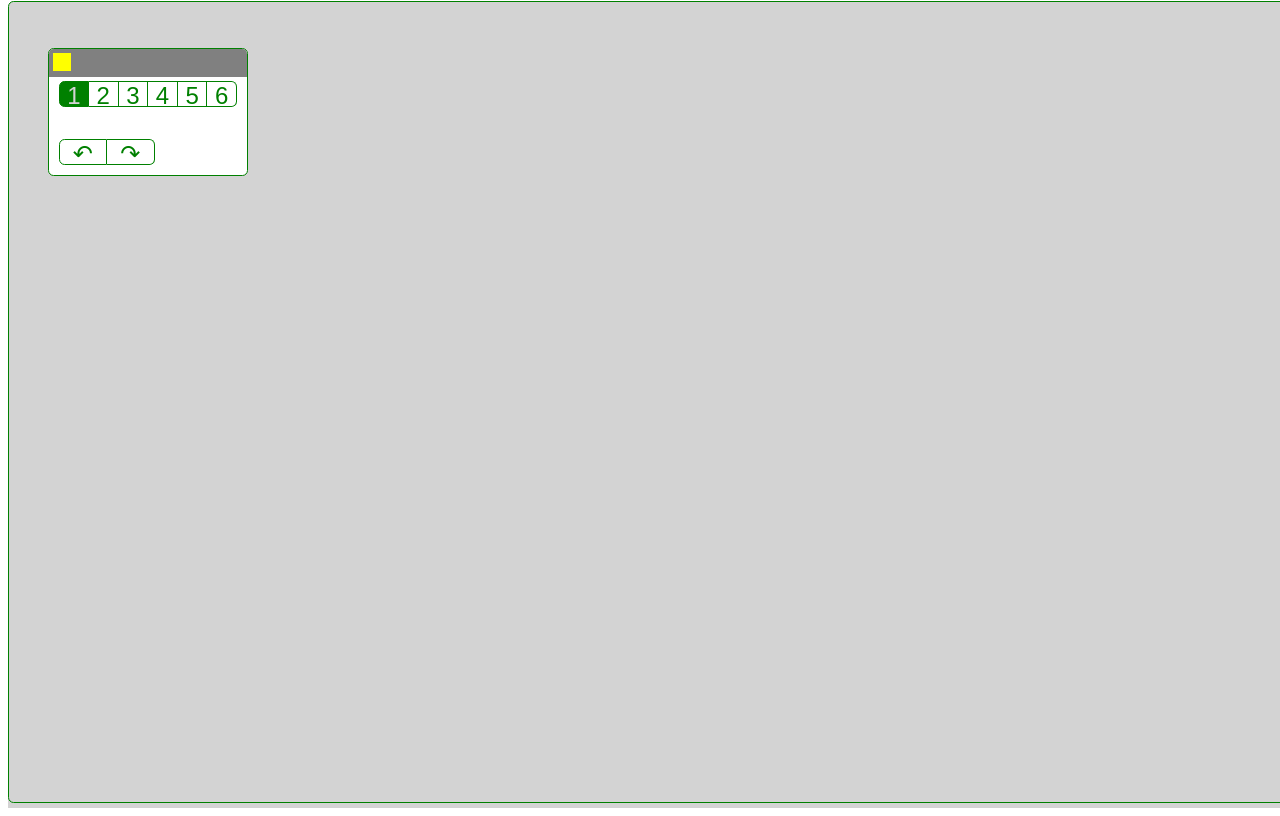
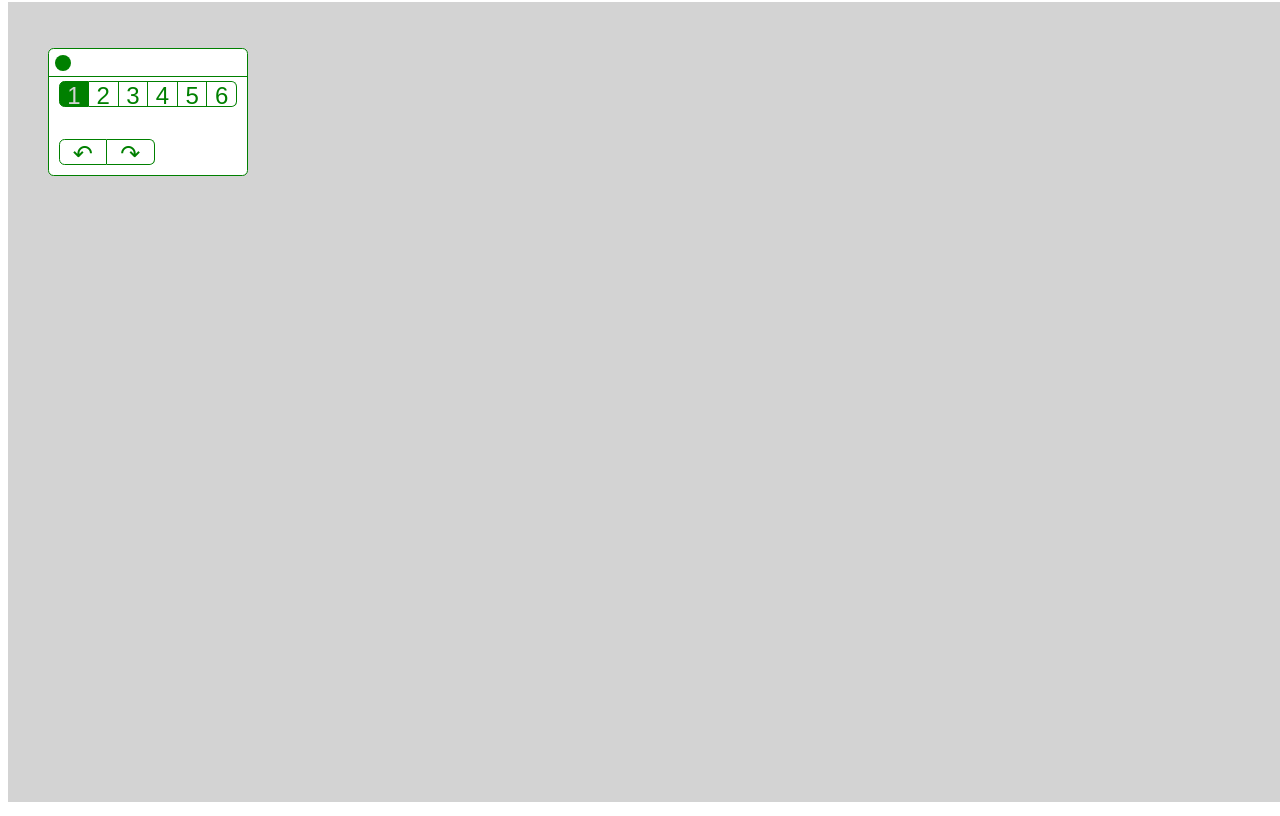
Before and after one commit to jtanadi/doodler, a React (Vite) app: page / in a window 1280 px wide. Built offline with nearby package versions, Linux system fonts and the light colour scheme.

Commit message:
update style

```diff
--- a/src/components/ToolPaletteBar/styles.jsx
+++ b/src/components/ToolPaletteBar/styles.jsx
@@ -3,23 +3,23 @@ import styled, { css } from "styled-components"
 const StyledBar = styled.div`
   width: 100%;
   height: 1.75rem;
-  background-color: gray;
   position: absolute;
   top: 0;
   left: 0;
+  border-bottom: 1px solid green;
   cursor: grabbing;
 `
 
 const StyledMinimizeBtn = styled.button`
-  width: 1.125rem;
-  height: 1.125rem;
+  width: 1rem;
+  height: 1rem;
   position: absolute;
   padding: none;
-  text-align: center;
-  top: 0.25rem;
-  left: 0.25rem;
-  border: 0;
-  background-color: yellow;
+  top: calc((1.75rem - 1rem) / 2) ;
+  left: calc((1.75rem - 1rem) / 2) ;
+  background-color: green;
+  border: none;
+  border-radius: 0.5rem;
 `
 
 export { StyledBar, StyledMinimizeBtn }
--- a/src/style.css
+++ b/src/style.css
@@ -8,7 +8,6 @@
   height: 100vh;
   display: flex;
   align-items: center;
-  background-color: lightgray;
 }
 
 #wrapper {
@@ -72,10 +71,5 @@
 }
 
 #canvas {
-  border: 1px solid green;
-  border-radius: 0.35rem;
-}
-
-#toolbar-container, #canvas {
   background-color: lightgray;
 }
```
